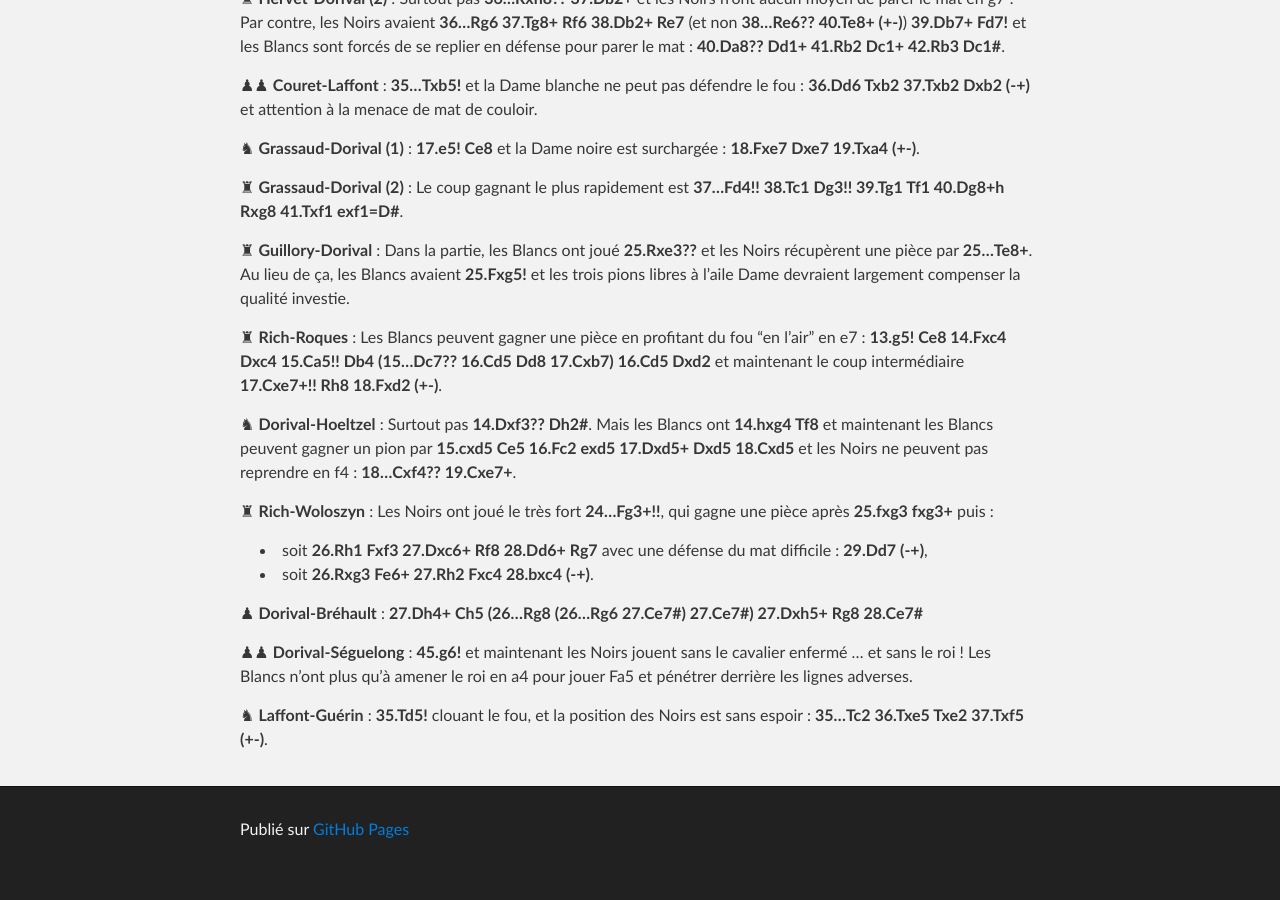
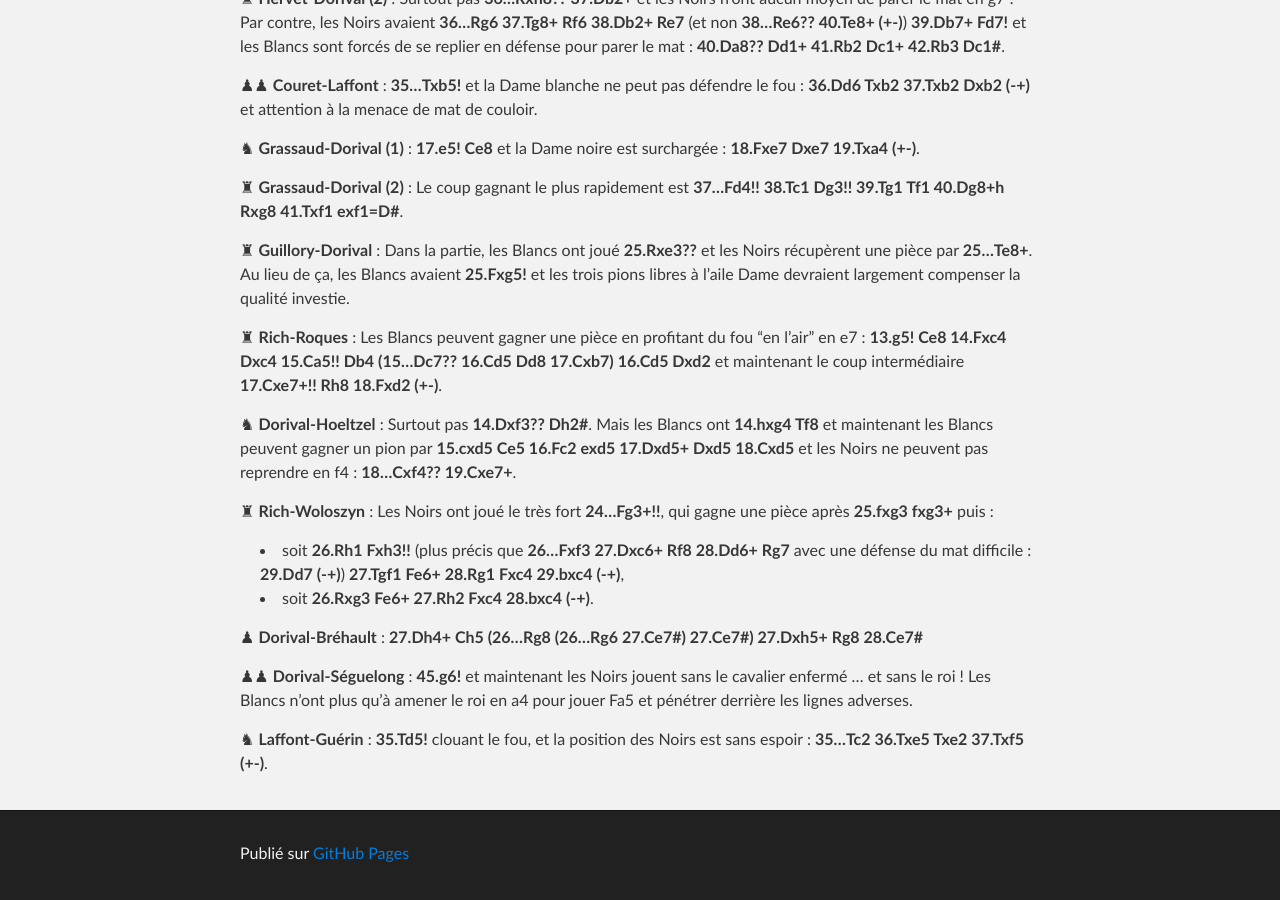
Before and after one commit to echiquier-villeneuve-tolosane/echiquier-villeneuve-tolosane.github.io, a Jekyll site: the page built from exercices.md, in a window 1280 px wide and 900 px high, scrolled down 16280 px. Built offline with Jekyll 4.4.1, drawn with Linux system fonts in a browser that asks for light colours; nearby versions of some CDN libraries; before the commit the page ends 17156 px from its top, so only the background shows below that.

Commit message:
Updated exercices.md

```diff
--- a/exercices.md
+++ b/exercices.md
@@ -303,7 +303,7 @@ Surtout pas **14.Dxf3?? Dh2#**. Mais les Blancs ont **14.hxg4 Tf8** et maintenan
 
 &#9820;  **Rich-Woloszyn** :
 Les Noirs ont joué le très fort **24...Fg3+!!**, qui gagne une pièce après **25.fxg3 fxg3+** puis :
-- soit **26.Rh1 Fxf3 27.Dxc6+ Rf8 28.Dd6+ Rg7** avec une défense du mat difficile : **29.Dd7 (-+)**,
+- soit **26.Rh1 Fxh3!!** (plus précis que **26...Fxf3 27.Dxc6+ Rf8 28.Dd6+ Rg7** avec une défense du mat difficile : **29.Dd7 (-+)**) **27.Tgf1 Fe6+ 28.Rg1 Fxc4 29.bxc4 (-+)**,
 - soit **26.Rxg3 Fe6+ 27.Rh2 Fxc4 28.bxc4 (-+)**.
 
 &#9823;  **Dorival-Bréhault** :
```
